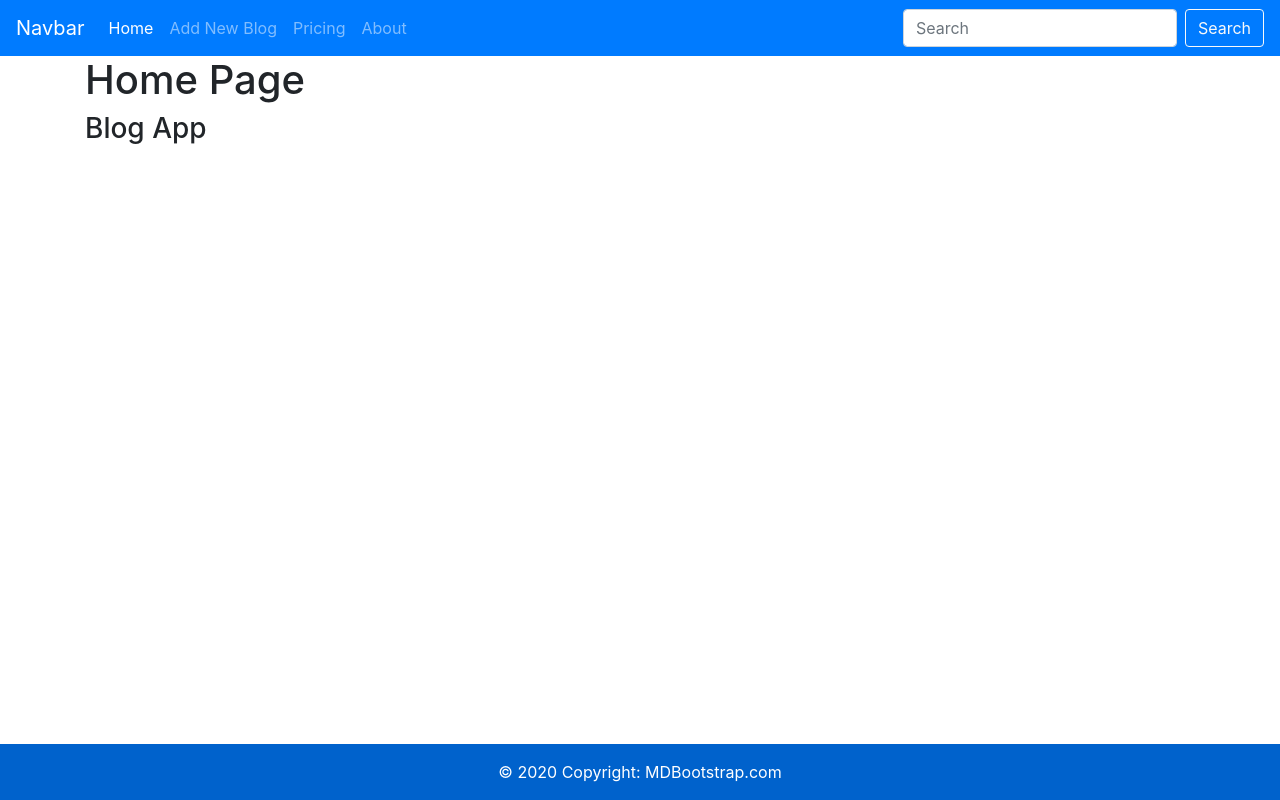
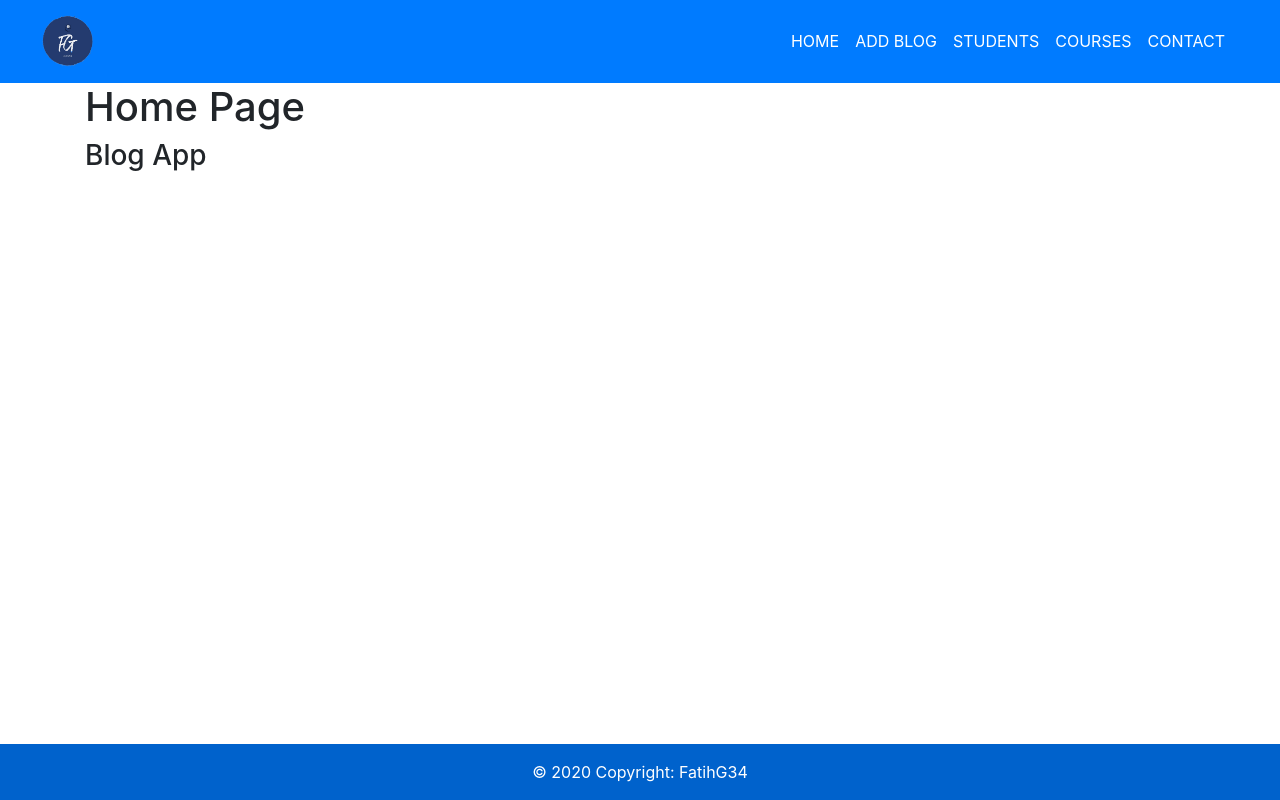
Before and after one commit to FatihG34/Second_Django_Project, a Django app: page / in a window 1280 px wide. Run offline with Django 4.2, Linux system fonts and the light colour scheme; data that the repository does not hold is empty; some libraries are stand-ins or nearby versions.

Commit message:
navbar modified

```diff
--- a/blog/templates/blog/base.html
+++ b/blog/templates/blog/base.html
@@ -14,164 +14,37 @@
     />
     <title>Django Blog APP</title>
     <!-- <link rel="stylesheet" href="../static/css/style.css" /> -->
-    <link rel="stylesheet" href="{% static 'blog/css/style.css' %}" />
+    {% comment %} <link rel="stylesheet" href="{% static 'blog/css/style.css' %}" /> {% endcomment %}
     <link
       rel="stylesheet"
       href="https://stackpath.bootstrapcdn.com/bootstrap/4.3.1/css/bootstrap.min.css"
-      integrity="sha384-
-ggOyR0iXCbMQv3Xipma34MD+dH/1fQ784/j6cY/iJTQUOhcWr7x9JvoRxT2MZw1T"
+      integrity="sha384-ggOyR0iXCbMQv3Xipma34MD+dH/1fQ784/j6cY/iJTQUOhcWr7x9JvoRxT2MZw1T"
       crossorigin="anonymous"
     />
     <link
       rel="stylesheet"
-      href="https://cdnjs.cloudflare.com/ajax/libs/fontawesome/
-5.11.2/css/all.min.css"
+      href="https://cdnjs.cloudflare.com/ajax/libs/fontawesome/5.11.2/css/all.min.css"
     />
   </head>
   <body>
-    <nav class="navbar navbar-expand-lg navbar-dark bg-primary">
-      <a class="navbar-brand" href="#">Navbar</a>
-      <button
-        class="navbar-toggler"
-        type="button"
-        data-toggle="collapse"
-        data-target="#navbarColor02"
-        aria-controls="navbarColor02"
-        aria-expanded="false"
-        aria-label="Toggle navigation"
-      >
-        <span class="navbar-toggler-icon"></span>
-      </button>
-
-      <div class="collapse navbar-collapse" id="navbarColor02">
-        <ul class="navbar-nav mr-auto">
-          <li class="nav-item active">
-            <a class="nav-link" href="{% url 'home' %}"
-              >Home <span class="sr-only">(current)</span></a
-            >
-          </li>
-          <li class="nav-item">
-            <a class="nav-link" href="{% url 'add' %}">Add New Blog</a>
-          </li>
-          <li class="nav-item">
-            <a class="nav-link" href="#">Pricing</a>
-          </li>
-          <li class="nav-item">
-            <a class="nav-link" href="#">About</a>
-          </li>
-        </ul>
-        <form class="form-inline">
-          <input
-            class="form-control mr-sm-2"
-            type="search"
-            placeholder="Search"
-            aria-label="Search"
-          />
-          <button class="btn btn-outline-light my-2 my-sm-0" type="submit">
-            Search
-          </button>
-        </form>
-      </div>
-    </nav>
+     {% include 'blog/navbar.html' %}
     <div class="container mb-2">
       {% block container %}{% endblock container %}
     </div>
     <footer
       class="bg-primary text-white text-center text-lg-start fixed-bottom"
     >
-      <!-- Grid container -->
-      {% comment %}
-      <div class="container p-4">
-        <!--Grid row-->
-        <div class="row">
-          <!--Grid column-->
-          <div class="col-lg-6 col-md-12 mb-4 mb-md-0">
-            <h5 class="text-uppercase">Footer Content</h5>
-
-            <p>
-              Lorem ipsum dolor sit amet consectetur, adipisicing elit. Iste
-              atque ea quis molestias. Fugiat pariatur maxime quis culpa
-              corporis vitae repudiandae aliquam voluptatem veniam, est atque
-              cumque eum delectus sint!
-            </p>
-          </div>
-          <!--Grid column-->
-
-          <!--Grid column-->
-          <div class="col-lg-3 col-md-6 mb-4 mb-md-0">
-            <h5 class="text-uppercase">Links</h5>
-
-            <ul class="list-unstyled mb-0">
-              <li>
-                <a href="#!" class="text-white">Link 1</a>
-              </li>
-              <li>
-                <a href="#!" class="text-white">Link 2</a>
-              </li>
-              <li>
-                <a href="#!" class="text-white">Link 3</a>
-              </li>
-              <li>
-                <a href="#!" class="text-white">Link 4</a>
-              </li>
-            </ul>
-          </div>
-          <!--Grid column-->
-
-          <!--Grid column-->
-          <div class="col-lg-3 col-md-6 mb-4 mb-md-0">
-            <h5 class="text-uppercase mb-0">Links</h5>
-
-            <ul class="list-unstyled">
-              <li>
-                <a href="#!" class="text-white">Link 1</a>
-              </li>
-              <li>
-                <a href="#!" class="text-white">Link 2</a>
-              </li>
-              <li>
-                <a href="#!" class="text-white">Link 3</a>
-              </li>
-              <li>
-                <a href="#!" class="text-white">Link 4</a>
-              </li>
-            </ul>
-          </div>
-          <!--Grid column-->
-        </div>
-        <!--Grid row-->
-      </div>
-      {% endcomment %}
-      <!-- Grid container -->
-
       <!-- Copyright -->
       <div class="text-center p-3" style="background-color: rgba(0, 0, 0, 0.2)">
         © 2020 Copyright:
-        <a class="text-white" href="https://mdbootstrap.com/"
-          >MDBootstrap.com</a
+        <a class="text-white" href="https://github.com/FatihG34"
+          >FatihG34</a
         >
       </div>
-      <!-- Copyright -->
     </footer>
-
-    <script
-      src="https://code.jquery.com/jquery-3.3.1.slim.min.js"
-      integrity="sha384-
-q8i/X+965DzO0rT7abK41JStQIAqVgRVzpbzo5smXKp4YfRvH+8abtTE1Pi6jizo"
-      crossorigin="anonymous"
-    ></script>
-    <script
-      src="https://cdnjs.cloudflare.com/ajax/libs/popper.js/1.14.7/umd/popper.min.js"
-      integrity="sha384-
-UO2eT0CpHqdSJQ6hJty5KVphtPhzWj9WO1clHTMGa3JDZwrnQq4sF86dIHNDz0W1"
-      crossorigin="anonymous"
-    ></script>
-    <script
-      src="https://stackpath.bootstrapcdn.com/bootstrap/4.3.1/js/bootstrap.min.js"
-      integrity="sha384-
-JjSmVgyd0p3pXB1rRibZUAYoIIy6OrQ6VrjIEaFf/nJGzIxFDsf4x0xIM+B07jRM"
-      crossorigin="anonymous"
-    ></script>
+    <script src="https://cdn.jsdelivr.net/npm/bootstrap@5.2.0-beta1/dist/js/bootstrap.bundle.min.js"
+    integrity="sha384-pprn3073KE6tl6bjs2QrFaJGz5/SUsLqktiwsUTF55Jfv3qYSDhgCecCxMW52nD2"
+    crossorigin="anonymous"></script>
     <script src="{% static 'fscohort/js/timeout.js' %}"></script>
   </body>
 </html>
--- /dev/null
+++ b/blog/templates/blog/navbar.html
@@ -0,0 +1,30 @@
+{% load static %}
+<nav class="navbar navbar-expand-md navbar-light bg-primary text-uppercase">
+    <div class="container-fluid">
+      <a class="navbar-brand" href="{% url 'home' %}"><img width=75 src="{% static 'blog/images/logo-FG.png' %}" alt="F&G" />
+      </a>
+      <button class="navbar-toggler" type="button" data-bs-toggle="collapse" data-bs-target="#navbarSupportedContent"
+        aria-controls="navbarSupportedContent" aria-expanded="false" aria-label="Toggle navigation">
+        <span class="navbar-toggler-icon"></span>
+      </button>
+      <div class="collapse navbar-collapse" id="navbarSupportedContent">
+        <ul class="navbar-nav ms-auto mb-2 me-3 mb-lg-0">
+          <li class="nav-item">
+            <a class="nav-link active text-white" aria-current="page" href="{% url 'home' %}">Home</a>
+          </li>
+          <li class="nav-item">
+            <a class="nav-link text-white" href="{% url 'add' %}">Add Blog</a>
+          </li>
+          <li class="nav-item">
+            <a class="nav-link text-white" href="">Students</a>
+          </li>
+          <li class="nav-item">
+            <a class="nav-link text-white" href="">Courses</a>
+          </li>
+          <li class="nav-item">
+            <a class="nav-link text-white" href="">Contact</a>
+          </li>
+
+      </div>
+    </div>
+  </nav>
```
Also changed, not shown: blog/static/blog/images/logo-FG.png (added).
